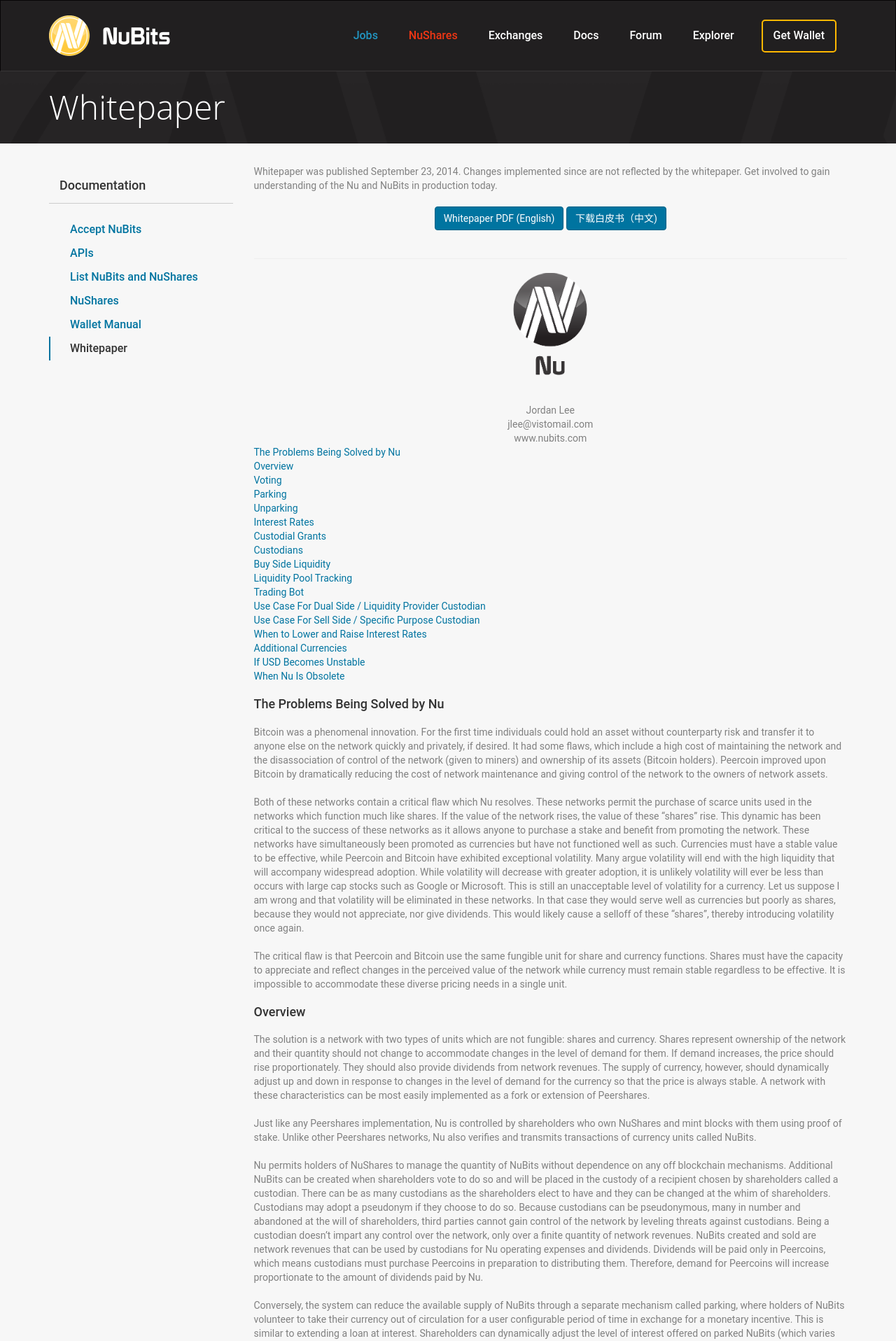
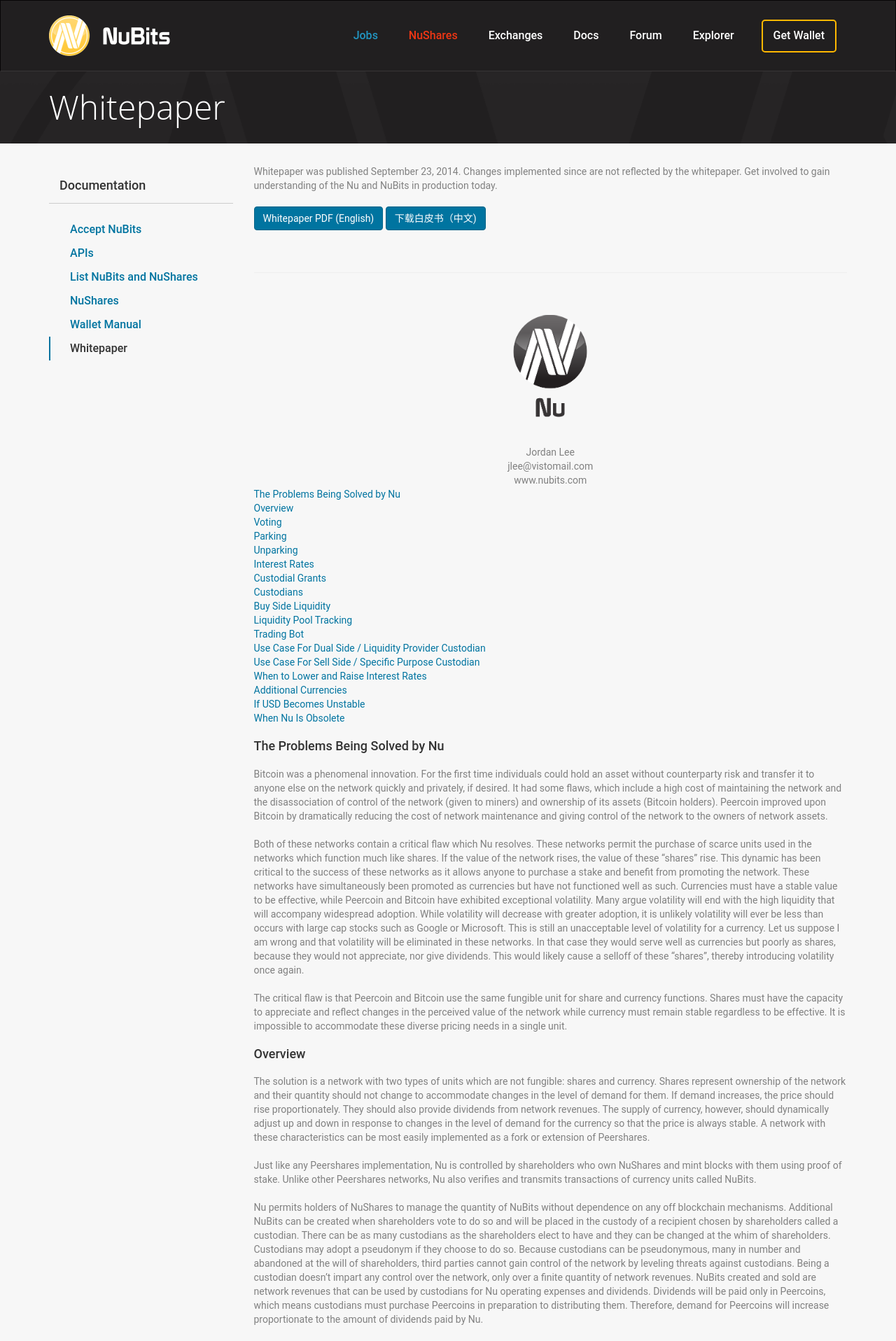
Before and after one commit to NuNetwork/nunetwork.github.io, a Jekyll site: the page built from _pages/whitepaper.md, in a window 1280 px wide. Shown: the top 1916 px of the page at 70% size. Built offline with Jekyll 4.4.1, drawn with Linux system fonts in a browser that asks for light colours.

Commit message:
Update whitepaper.md

```diff
--- a/_pages/whitepaper.md
+++ b/_pages/whitepaper.md
@@ -8,9 +8,11 @@
 ---
 Whitepaper was published September 23, 2014. Changes implemented since are not reflected by the whitepaper. Get involved to gain understanding of the Nu and NuBits in production today.
 
-<center><a class="btn btn-primary" href="{{ site.url }}{{ site.baseurl }}/assets/nu-whitepaper-23_sept_2014-en.pdf">Whitepaper PDF (English)</a> <a class="btn btn-primary" href="{{ site.url }}{{ site.baseurl }}/assets/WhitePaper%20_CHN_%20v1.01.pdf">下载白皮书（中文)</a></center><br>
+<a class="btn btn-primary" href="{{ site.url }}{{ site.baseurl }}/assets/nu-whitepaper-23_sept_2014-en.pdf">Whitepaper PDF (English)</a> <a class="btn btn-primary" href="{{ site.url }}{{ site.baseurl }}/assets/WhitePaper%20_CHN_%20v1.01.pdf">下载白皮书（中文)</a>
 
+<br>
 <hr>
+<br>
 
 <center><img src="{{ site.url }}{{ site.baseurl }}/assets/logo-nu-full-150-dark.png" width="150" height="146" alt="logo-nu-full-150-dark.png" /></center><br>
 
```
